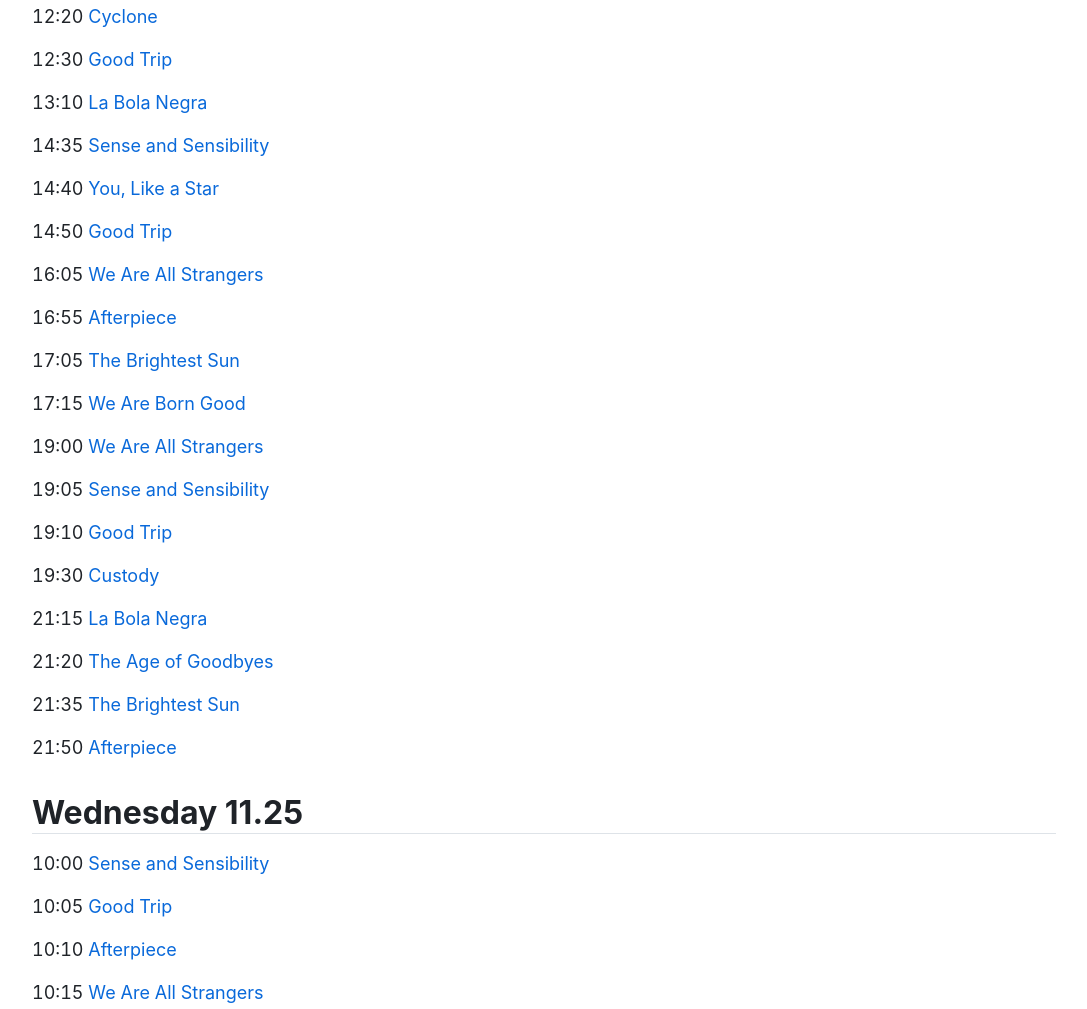
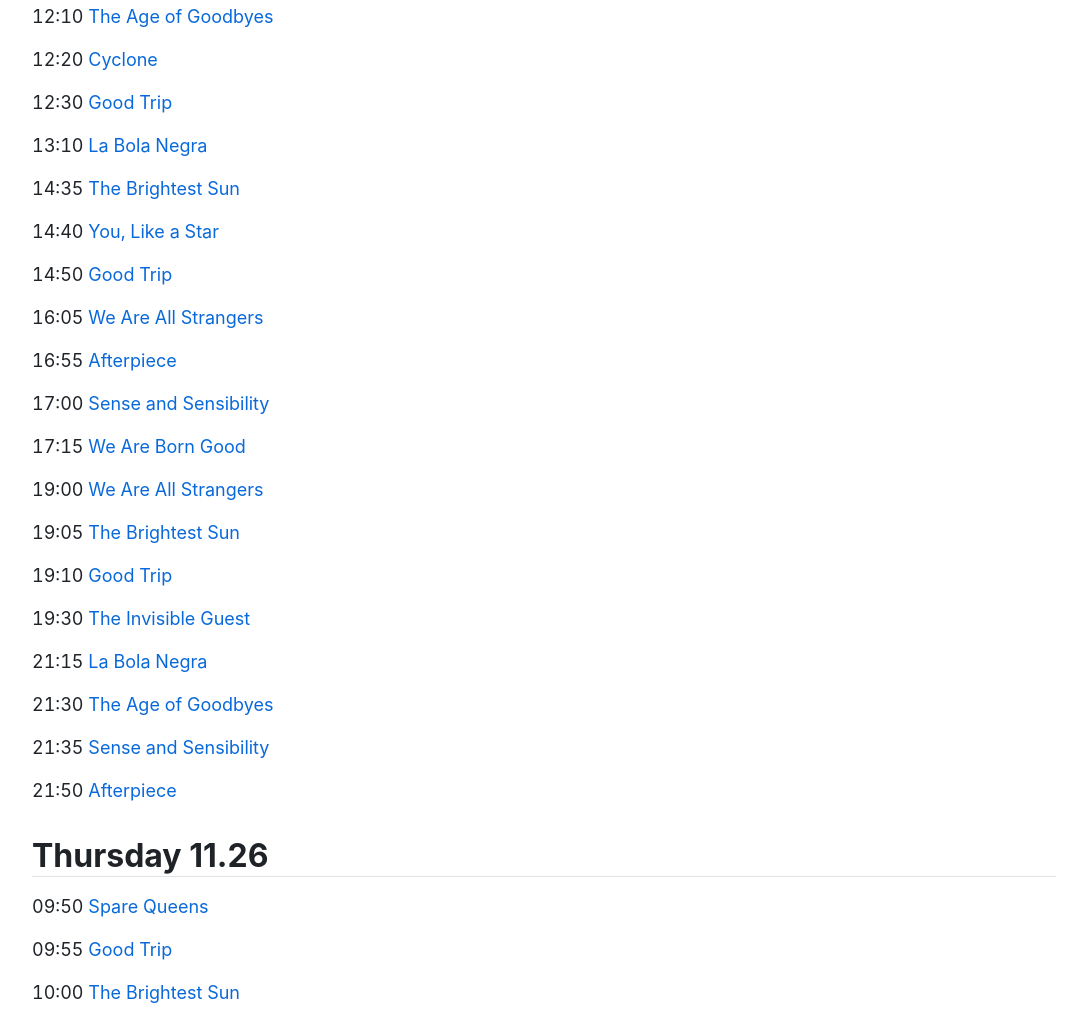
Before and after one commit to curiousleo/goldenscene.today, a plain HTML site: page index.html in a window 1280 px wide. Shown: the part 134-1143 px from the top of the page, without its empty margins (96-1183 px from the left). Drawn offline with Linux system fonts and the light colour scheme.

Commit message:
Automatic update

```diff
--- a/index.html
+++ b/index.html
@@ -24,31 +24,6 @@
         <main>
             <section>
                 <h1>Today</h1>
-                <p>12:20 <a href="https://goldenscene.com/movie/d5de535a-a90b-4c4c-a912-c1b3535d6911">Cyclone</a>
-                <p>12:30 <a href="https://goldenscene.com/movie/dc1abad1-7960-4ea6-aeee-4a92fd383167">Good Trip</a>
-                <p>13:10 <a href="https://goldenscene.com/movie/c5fadce3-bdd6-4b19-9a0b-e84d12a97ab3">La Bola Negra</a>
-                <p>14:35 <a href="https://goldenscene.com/movie/e05db7d1-9564-4df4-a025-9e0c37c953b7">Sense and Sensibility</a>
-                <p>14:40 <a href="https://goldenscene.com/movie/8b64744c-5175-443c-ac1b-15035d161844">You, Like a Star</a>
-                <p>14:50 <a href="https://goldenscene.com/movie/dc1abad1-7960-4ea6-aeee-4a92fd383167">Good Trip</a>
-                <p>16:05 <a href="https://goldenscene.com/movie/ca700940-1151-443e-8276-60e41c8629bd">We Are All Strangers</a>
-                <p>16:55 <a href="https://goldenscene.com/movie/94822d3c-d4e9-4ca8-ab73-d0b879c20564">Afterpiece</a>
-                <p>17:05 <a href="https://goldenscene.com/movie/63024e14-d406-4c70-8db2-5a5fefc8f944">The Brightest Sun</a>
-                <p>17:15 <a href="https://goldenscene.com/movie/43ef003b-6d62-4486-89e3-e735c08c34e5">We Are Born Good</a>
-                <p>19:00 <a href="https://goldenscene.com/movie/ca700940-1151-443e-8276-60e41c8629bd">We Are All Strangers</a>
-                <p>19:05 <a href="https://goldenscene.com/movie/e05db7d1-9564-4df4-a025-9e0c37c953b7">Sense and Sensibility</a>
-                <p>19:10 <a href="https://goldenscene.com/movie/dc1abad1-7960-4ea6-aeee-4a92fd383167">Good Trip</a>
-                <p>19:30 <a href="https://goldenscene.com/movie/8d100226-6ba2-496a-bce6-ac2d4e96e0e9">Custody</a>
-                <p>21:15 <a href="https://goldenscene.com/movie/c5fadce3-bdd6-4b19-9a0b-e84d12a97ab3">La Bola Negra</a>
-                <p>21:20 <a href="https://goldenscene.com/movie/01cd372d-9c41-4293-9fc5-b55f11ce22b2">The Age of Goodbyes</a>
-                <p>21:35 <a href="https://goldenscene.com/movie/63024e14-d406-4c70-8db2-5a5fefc8f944">The Brightest Sun</a>
-                <p>21:50 <a href="https://goldenscene.com/movie/94822d3c-d4e9-4ca8-ab73-d0b879c20564">Afterpiece</a>
-            </section>
-            <section>
-                <h1>Wednesday 11.25</h1>
-                <p>10:00 <a href="https://goldenscene.com/movie/e05db7d1-9564-4df4-a025-9e0c37c953b7">Sense and Sensibility</a>
-                <p>10:05 <a href="https://goldenscene.com/movie/dc1abad1-7960-4ea6-aeee-4a92fd383167">Good Trip</a>
-                <p>10:10 <a href="https://goldenscene.com/movie/94822d3c-d4e9-4ca8-ab73-d0b879c20564">Afterpiece</a>
-                <p>10:15 <a href="https://goldenscene.com/movie/ca700940-1151-443e-8276-60e41c8629bd">We Are All Strangers</a>
                 <p>12:10 <a href="https://goldenscene.com/movie/01cd372d-9c41-4293-9fc5-b55f11ce22b2">The Age of Goodbyes</a>
                 <p>12:20 <a href="https://goldenscene.com/movie/d5de535a-a90b-4c4c-a912-c1b3535d6911">Cyclone</a>
                 <p>12:30 <a href="https://goldenscene.com/movie/dc1abad1-7960-4ea6-aeee-4a92fd383167">Good Trip</a>
```
